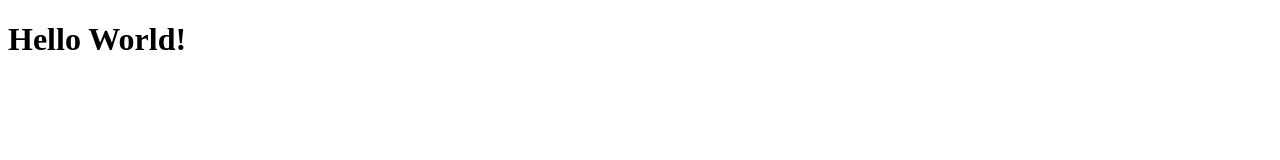
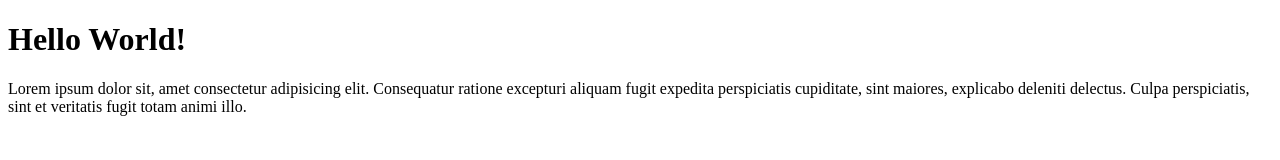
Before and after one commit to funcoding12/repo-git-test, a plain HTML site: page index.html in a window 1280 px wide. Drawn offline with Linux system fonts and the light colour scheme.

Commit message:
menambahkan paragraf

```diff
--- a/index.html
+++ b/index.html
@@ -8,5 +8,6 @@
 </head>
 <body>
     <h1>Hello World!</h1>
+    <p>Lorem ipsum dolor sit, amet consectetur adipisicing elit. Consequatur ratione excepturi aliquam fugit expedita perspiciatis cupiditate, sint maiores, explicabo deleniti delectus. Culpa perspiciatis, sint et veritatis fugit totam animi illo.</p>
 </body>
 </html>
```
